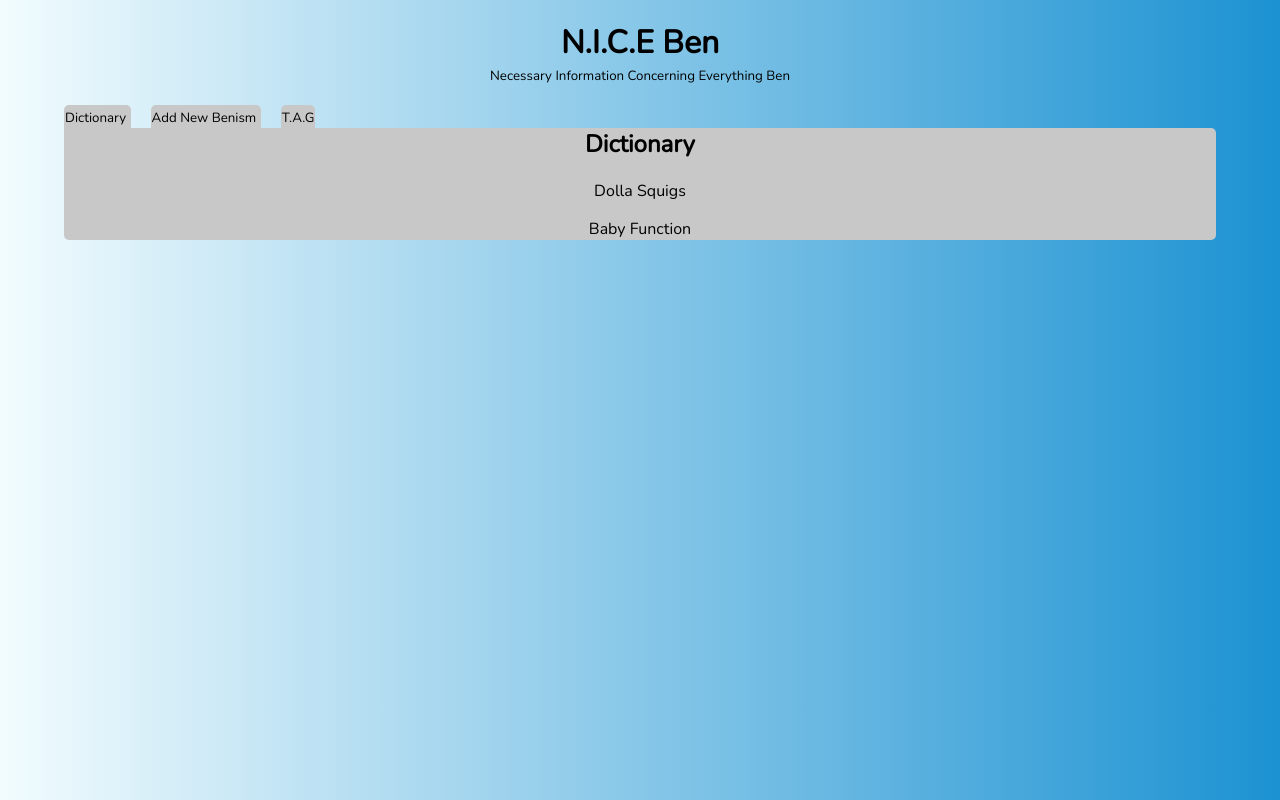
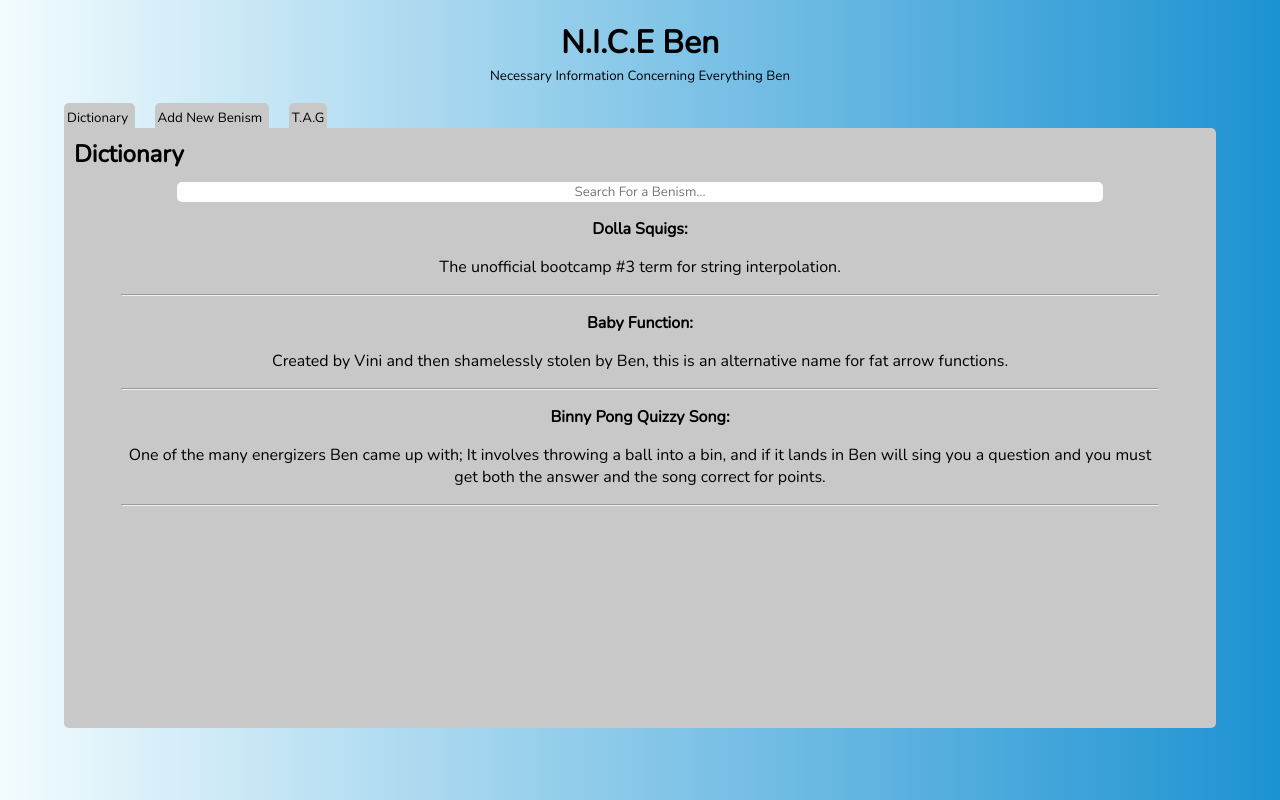
Before and after one commit to MellKay/benisms-hackathon, a React (Create React App) app: page / in a window 1280 px wide. Built offline with nearby package versions, Linux system fonts and the light colour scheme.

Commit message:
search bar added

```diff
--- a/src/Components/App/App.css
+++ b/src/Components/App/App.css
@@ -16,13 +16,31 @@ body {
   margin-left: 5%;
   background-color: rgb(200, 200, 200);
   border-radius: 0px 5px 5px 5px;
+  height: 75vh;
+  overflow-y: scroll;
+}
+
+.wrapper > p {
+  max-width: 90%;
+  margin-left: 5%;
 }
 
 .tabTitle {
   margin-block-start: 0;
+  margin-block-end: 0;
+  padding: 10px;
+  text-align: left;
 }
 
 .tabWrapper {
   position: relative;
   top: 20px;
 }
+
+.searchBar {
+  font-family: "Nunito", sans-serif;
+  text-align: center;
+  border-radius: 5px;
+  border: none;
+  width: 80%;
+}
--- a/src/Components/Dictionary/index.js
+++ b/src/Components/Dictionary/index.js
@@ -7,8 +7,13 @@ const dummyData = [
   },
   {
     name: "Baby Function",
-    descriptions:
-      "Created by Vini, this is an alternative name for fat arrow functions.",
+    description:
+      "Created by Vini and then shamelessly stolen by Ben, this is an alternative name for fat arrow functions.",
+  },
+  {
+    name: "Binny Pong Quizzy Song",
+    description:
+      "One of the many energizers Ben came up with; It involves throwing a ball into a bin, and if it lands in Ben will sing you a question and you must get both the answer and the song correct for points.",
   },
 ];
 
@@ -16,8 +21,15 @@ function Dictionary() {
   return (
     <div className="wrapper">
       <h2 className="tabTitle"> Dictionary </h2>
+      <input placeholder="Search For a Benism..." className="searchBar" />
       {dummyData.map((item) => {
-        return <p> {item.name} </p>;
+        return (
+          <>
+            <p style={{ fontWeight: "bold" }}> {item.name}: </p>
+            <p> {item.description}</p>
+            <hr style={{ width: "90%" }} />
+          </>
+        );
       })}
     </div>
   );
--- a/src/Components/Tabs/tabs.css
+++ b/src/Components/Tabs/tabs.css
@@ -1,6 +1,6 @@
 .tab {
   border-radius: 5px 5px 0px 0px;
-  padding: 1px;
+  padding: 3px;
   background-color: rgb(200, 200, 200);
   width: 30%;
   display: inline;
```
